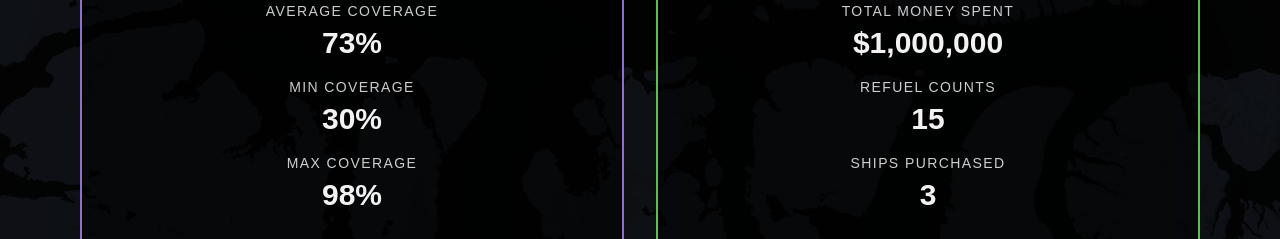
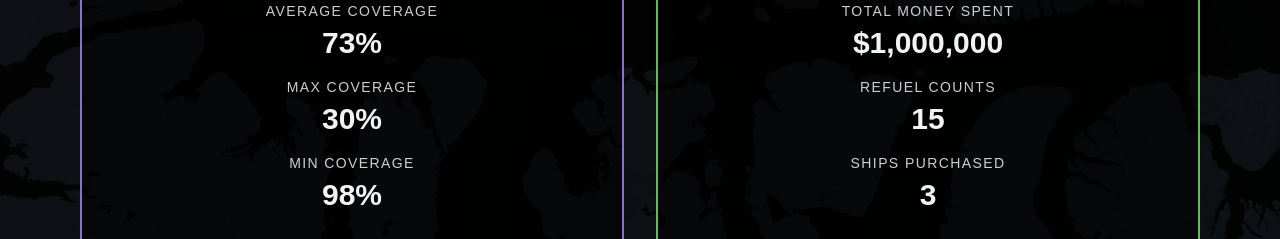
Before and after one commit to Sam-Drake-2007/CANshield, a React (Vite) app: page /results in a window 1280 px wide. Shown: the part 347-586 px from the top of the page. Built offline with nearby package versions, Linux system fonts and the light colour scheme; a web font is replaced by a local one.

Commit message:
changed results order

```diff
--- a/src/pages/results/ResultsPage.jsx
+++ b/src/pages/results/ResultsPage.jsx
@@ -25,8 +25,8 @@ export default function Results() {
 
     const coverage_stats = [
         { id: 1, name: 'Average Coverage', value: '73%' },
-        { id: 2, name: 'Min Coverage', value: '30%' },
-        { id: 3, name: 'Max Coverage', value: '98%' },
+        { id: 2, name: 'Max Coverage', value: '30%' },
+        { id: 3, name: 'Min Coverage', value: '98%' },
     ];
 
     const cost_stats = [
```
